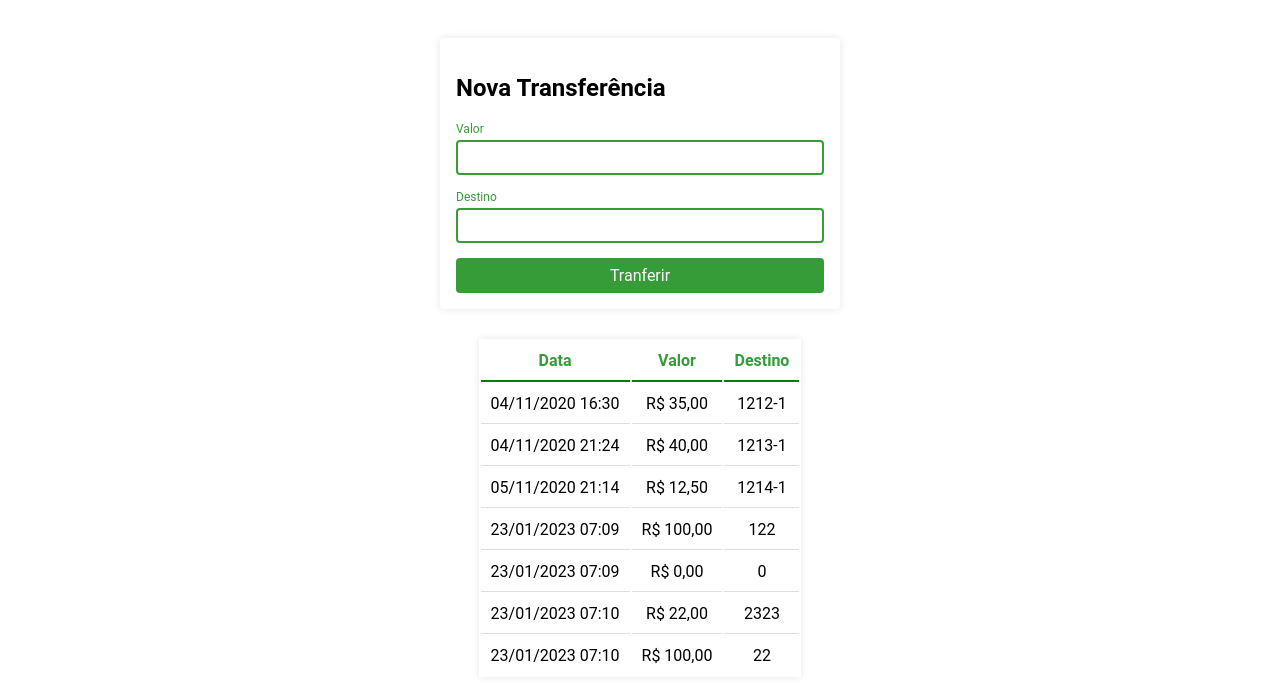
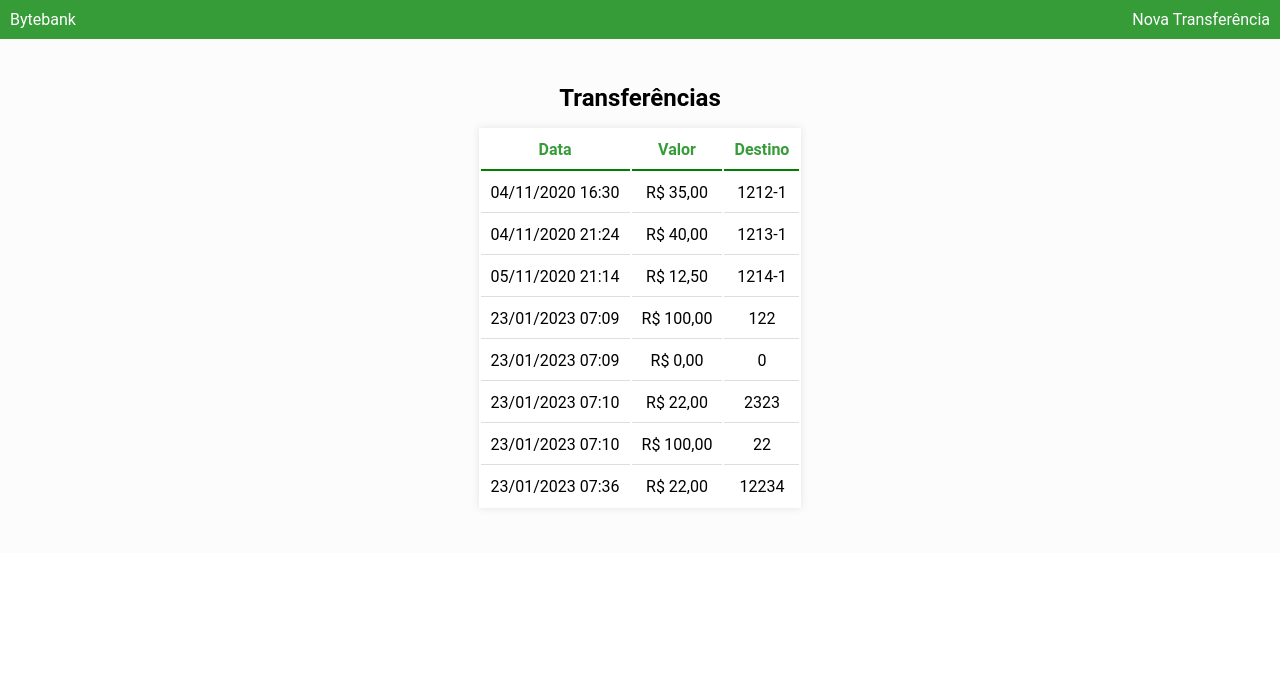
Before and after one commit to rafael-sant/angular-enjoying-framework, an Angular app in the folder project-angular-teste/: page /extrato in a window 1280 px wide. Before the commit this address led to /. Shown: the top 700 px of the page. Built offline with nearby package versions, Linux system fonts and the light colour scheme; data requests are answered from the project's data file.

Commit message:
done project - routes ans links

```diff
--- a/project-angular-teste/dados/db.json
+++ b/project-angular-teste/dados/db.json
@@ -41,6 +41,12 @@
       "destino": "22",
       "data": "2023-01-23T07:10:45.581Z",
       "id": "7zKL8Kb"
+    },
+    {
+      "valor": 22,
+      "destino": "12234",
+      "data": "2023-01-23T07:36:21.692Z",
+      "id": "7CrEOhH"
     }
   ]
 }
--- a/project-angular-teste/src/app/app-routing.module.ts
+++ b/project-angular-teste/src/app/app-routing.module.ts
@@ -1,7 +1,13 @@
+import { NovaTransferenciaComponent } from './nova-transferencia/nova-transferencia.component';
+import { ExtratoComponent } from './extrato/extrato.component';
 import { NgModule } from '@angular/core';
 import { RouterModule, Routes } from '@angular/router';
 
-const routes: Routes = [];
+export const routes: Routes = [
+  { path: '', redirectTo: 'extrato', pathMatch: 'full' },
+  { path: 'extrato', component: ExtratoComponent },
+  { path: 'nova-transferencia', component: NovaTransferenciaComponent }
+];
 
 @NgModule({
   imports: [RouterModule.forRoot(routes)],
--- a/project-angular-teste/src/app/app.component.html
+++ b/project-angular-teste/src/app/app.component.html
@@ -1,4 +1,8 @@
-<app-nova-transferencia></app-nova-transferencia>
+<header>
+  <a routerLink="extrato">Bytebank</a>
+  <a href="nova-transferencia" routerLinkActive="ativo">Nova Transferência</a>
+</header>
 
-
-<app-extrato></app-extrato>
+<main>
+  <router-outlet></router-outlet>
+</main>
--- a/project-angular-teste/src/app/app.component.scss
+++ b/project-angular-teste/src/app/app.component.scss
@@ -0,0 +1,21 @@
+header {
+  background-color: var(--primary);
+  padding: 10px;
+  color: white;
+  display: flex;
+  justify-content: space-between;
+
+  a {
+    color: inherit;
+    text-decoration: none;
+  }
+
+  .ativo {
+    display: none;
+  }
+}
+
+main {
+  background-color: #fcfcfc;
+  padding: var(--padding);
+}
--- a/project-angular-teste/src/app/extrato/extrato.component.html
+++ b/project-angular-teste/src/app/extrato/extrato.component.html
@@ -1,3 +1,5 @@
+<section class="container">
+  <h2 class="titulo">Transferências</h2>
   <table class="tabela">
     <thead class="tabela__cabecalho">
       <th class="tabela__cabecalho__conteudo">Data</th>
@@ -16,3 +18,5 @@
   <ng-template #listaVazia>
     <p>Nenhuma operação cadastrada</p>
   </ng-template>
+
+</section>
--- a/project-angular-teste/src/app/nova-transferencia/nova-transferencia.component.ts
+++ b/project-angular-teste/src/app/nova-transferencia/nova-transferencia.component.ts
@@ -2,6 +2,7 @@ import { TransferenciaService } from './../services/transferencia.service';
 import { Transferencia } from './../models/transferencia.model';
 import { HttpClient } from '@angular/common/http';
 import { Component, EventEmitter, Output } from "@angular/core";
+import { Router } from '@angular/router';
 
 @Component({
   selector: "app-nova-transferencia",
@@ -16,7 +17,7 @@ export class NovaTransferenciaComponent {
   valor: number;
   destino: number;
 
-  constructor(private service: TransferenciaService) { }
+  constructor(private service: TransferenciaService, private router: Router) { }
 
   transferir() {
     const valorEmitir = { valor: this.valor, destino: this.destino }
@@ -24,6 +25,7 @@ export class NovaTransferenciaComponent {
     this.service.adicionar(valorEmitir).subscribe(resultado => {
       console.log(resultado)
       this.limpaCampos()
+      this.router.navigateByUrl('extrato')
     }, error => {
       console.error(error)
     })
--- a/project-angular-teste/src/styles.scss
+++ b/project-angular-teste/src/styles.scss
@@ -4,6 +4,16 @@
   --padding: 15px;
   --cinza: #405040;
   --cinza-claro: #dedede;
+}
+
+* {
+  box-sizing: border-box;
+  margin: 0;
+  padding: 0;
+}
+
+a {
+  color: inherit;
 }
 
 * {
```
Lines whose indentation alone changed are shown as unchanged.
